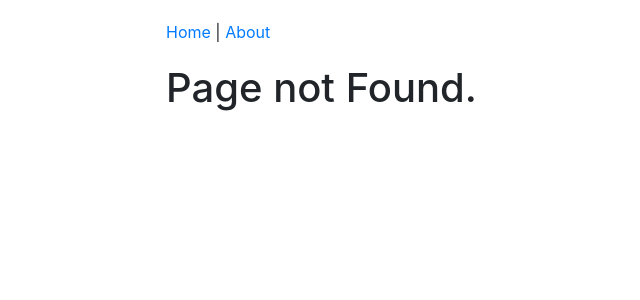
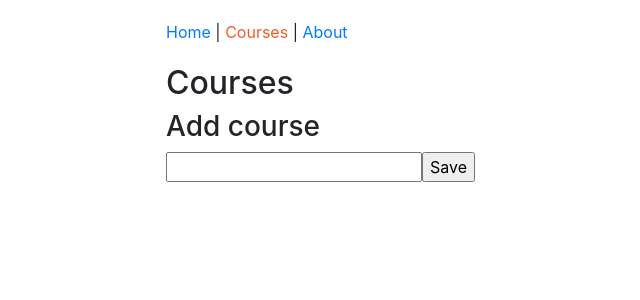
Before and after one commit to justPerson787/Courses-management-app, a React app: page /courses in a window 1280 px wide. Before the commit this address had no page. Shown: the top 300 px of the page, without its empty margins (64-704 px from the left). Built offline with nearby package versions, Linux system fonts and the light colour scheme.

Commit message:
Add course submittion form

```diff
--- a/src/components/App.js
+++ b/src/components/App.js
@@ -4,6 +4,7 @@ import HomePage from './home/HomePage';
 import AboutPage from './about/AboutPage';
 import Header from './common/Header';
 import PageNotFound from './PageNotFound';
+import CoursesPage from './courses/CoursesPage';
 
 function App() {
     return (
@@ -12,6 +13,7 @@ function App() {
             <Switch>
                 <Route exact path="/" component={HomePage} />
                 <Route path="/about" component={AboutPage} />
+                <Route path="/courses" component={CoursesPage} />
                 <Route component={PageNotFound} />{/*for all other urls*/}
             </Switch>
         </div>
--- a/src/components/common/Header.js
+++ b/src/components/common/Header.js
@@ -7,7 +7,8 @@ const Header = () => {
     return (
         <nav>
             <NavLink to="/" activeStyle={activeStyle} exact>Home</NavLink>{" | "}
-            <NavLink to="/about" activeStyle={activeStyle} exact>About</NavLink>
+            <NavLink to="/courses" activeStyle={activeStyle}>Courses</NavLink>{" | "}
+            <NavLink to="/about" activeStyle={activeStyle}>About</NavLink>
         </nav>
     )
 }
--- /dev/null
+++ b/src/components/courses/CoursesPage.js
@@ -0,0 +1,37 @@
+import React from 'react';
+
+class CoursesPage extends React.Component {
+    state = {
+        course: {
+            title: ""
+        }
+    };
+
+    handleChange = (event) => {
+        const course = {...this.state.course, title: event.target.value};
+        this.setState({ course });
+    };
+
+    handleSubmit = (event) => {
+        event.preventDefault
+        alert(this.state.course.title);
+    }
+
+    render() {
+        return (
+            <form onSubmit={this.handleSubmit}>
+                <h2>Courses</h2>
+                <h3>Add course</h3>
+                <input
+                    type="text"
+                    onChange={this.handleChange}
+                    value={this.state.course.title}
+                />
+
+                <input type="submit" value="Save" />
+            </form>
+        )
+    }
+}
+
+export default CoursesPage;
--- /dev/null
+++ b/src/redux/actions/CourseActions.js
@@ -0,0 +1,3 @@
+export function createCourse(course) {
+    return { type: "CREATE_COURSE", course};
+}
```
Also changed, not shown: src/redux/reducers/courseReducer.js (added, +8 -0 lines), src/redux/reducers/index.js (added).
